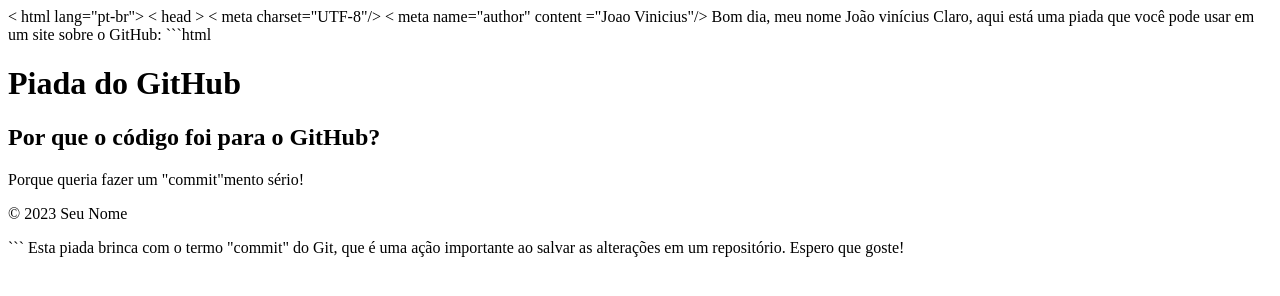
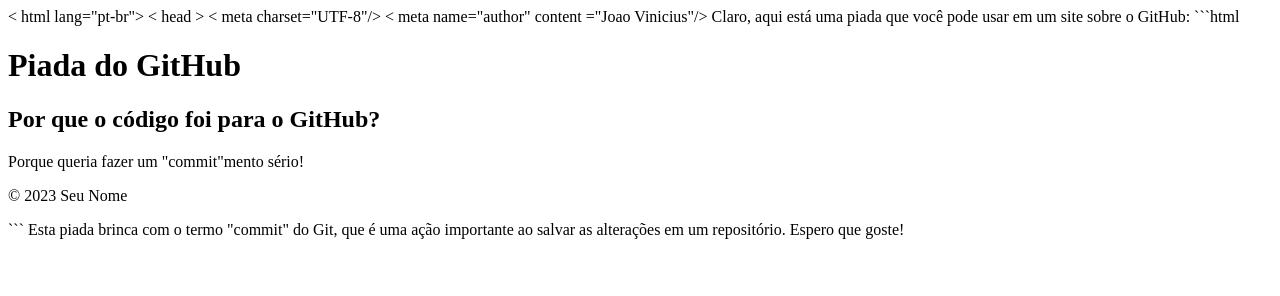
Before and after one commit to Sanyjoaomendes/Sanyjoaomendes.github.io, a plain HTML site: page index.html in a window 1280 px wide. Drawn offline with Linux system fonts and the light colour scheme.

Commit message:
Update index.html

````diff
--- a/index.html
+++ b/index.html
@@ -8,7 +8,6 @@
 
    <body >
 
-      Bom dia, meu nome João vinícius
 Claro, aqui está uma piada que você pode usar em um site sobre o GitHub:
 
 ```html
````
